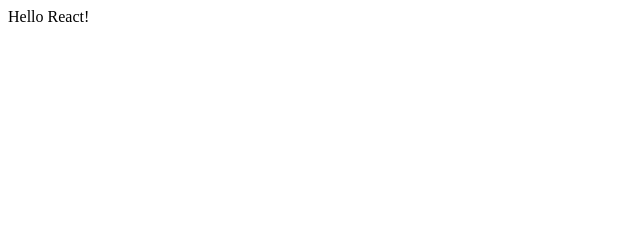
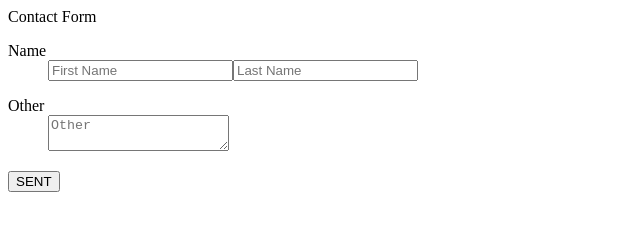
Before and after one commit to Akuu29/handleForm, a React app: page / in a window 1280 px wide. Shown: the whole page, without its empty margins (0-640 px from the left). Built offline with nearby package versions, Linux system fonts and the light colour scheme; no server answers.

Commit message:
ADD create contact form.

```diff
--- a/src/client/index.html
+++ b/src/client/index.html
@@ -7,6 +7,6 @@
 		<title>hundleForm</title>
 	</head>
 	<body>
-		<sction id="index"></sction>
+		<section id="index"></section>
 	</body>
 </html>
--- a/src/client/index.js
+++ b/src/client/index.js
@@ -6,7 +6,37 @@ fetch("/api/").then(responce => {
 })
 
 export const Index = () => {
-	return  <div>Hello React!</div>
+	return (
+		<div>
+			<form method="post" action="#">
+				<div>
+					<div>Contact Form</div>
+					<dl>
+						<dt>
+							<label>Name</label>
+						</dt>
+						<dd>
+							<input type="text" mexLength="10" placeholder="First Name"/>
+							<input type="text" maxLength="10" placeholder="Last Name" />
+						</dd>
+					</dl>
+					<dl>
+						<dt>
+							<label>Other</label>
+						</dt>
+						<dd>
+							<textarea row="5" placeholder="Other" />
+						</dd>
+					</dl>
+					<div>
+						<button type="submit">
+							SENT
+						</button>
+					</div>
+				</div>
+			</form>
+		</div>
+	)
 }
 
 ReactDOM.render(<Index />, document.getElementById("index"))
```
